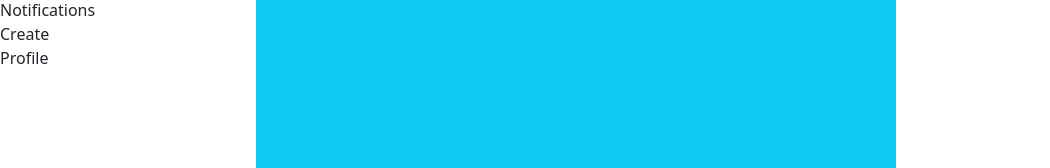
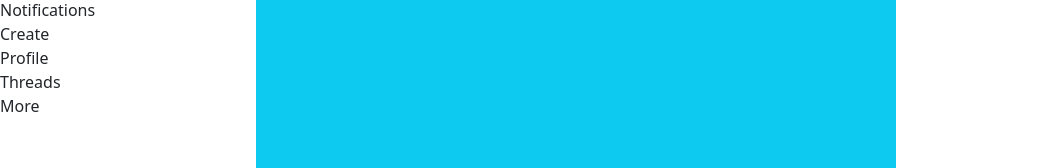
Before and after one commit to tmsundarrajan/react, a React (Vite) app in the folder Instagram/: page / in a window 1280 px wide. Shown: the part 158-326 px from the top of the page, without its empty margins (0-1050 px from the left). Built offline with nearby package versions, Linux system fonts and the light colour scheme.

Commit message:
add other components

```diff
--- a/Instagram/src/Sidebar.jsx
+++ b/Instagram/src/Sidebar.jsx
@@ -2,6 +2,7 @@ import React from 'react'
 
 function Sidebar() {
   return (
+    <>
     <div>
         <img className="logo-text" src="src\assets\Instagram_text.png" alt="" />
         <div>Home</div>
@@ -13,6 +14,11 @@ function Sidebar() {
         <div>Create</div>
         <div>Profile</div>
     </div>
+    <div>
+        <div>Threads</div>
+        <div>More</div>
+    </div>
+    </>
   )
 }
 
```
